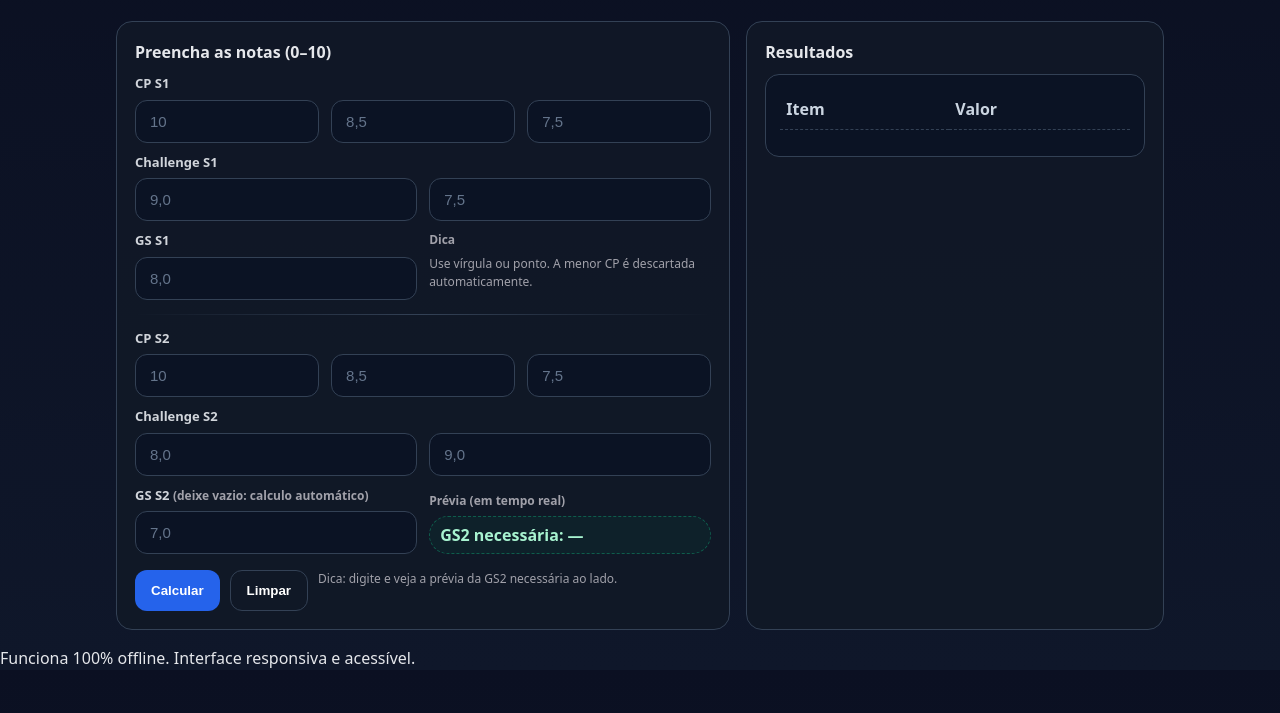
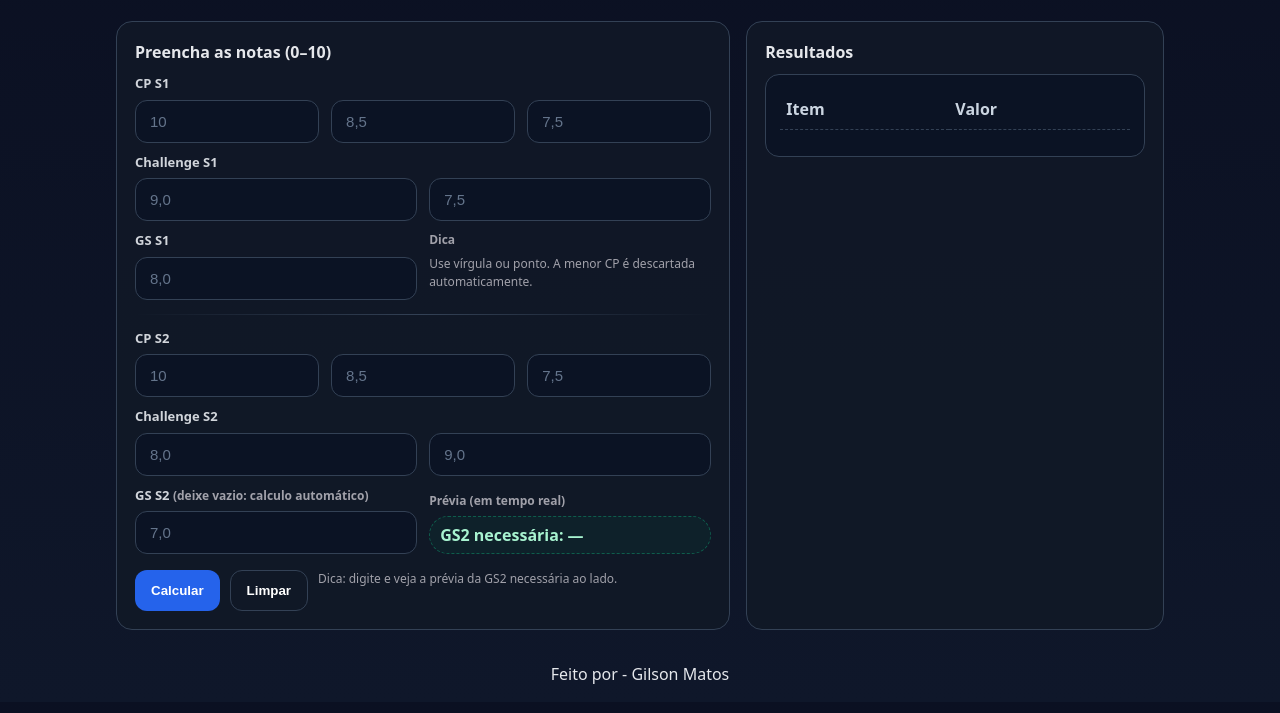
Before and after one commit to gilsondmatos/calculadora-fiap, a plain HTML site: page index.html in a window 1280 px wide. Shown: the part 87-800 px from the top of the page. Drawn offline with Linux system fonts and the light colour scheme.

Commit message:
Centraliza footer

```diff
--- a/index.html
+++ b/index.html
@@ -45,6 +45,8 @@
   .info{font-size:13px;color:#a7f3d0;background:#065f4626;border:1px solid #10b98155;padding:10px;border-radius:12px;margin-top:8px}
   .pill{display:inline-flex;align-items:center;gap:8px;padding:6px 10px;border-radius:999px;border:1px dashed #10b98166;background:#065f4620;color:#a7f3d0;font-weight:700}
   .sticky{position:sticky;top:14px}
+  .footer_{text-align: center;}
+
 </style>
 </head>
 <body>
@@ -113,7 +115,7 @@
 </div>
 
 <footer>
-  Funciona 100% offline. Interface responsiva e acessível.
+  <p class="footer_">Feito por - Gilson Matos</p>
 </footer>
 
 <script>
```
